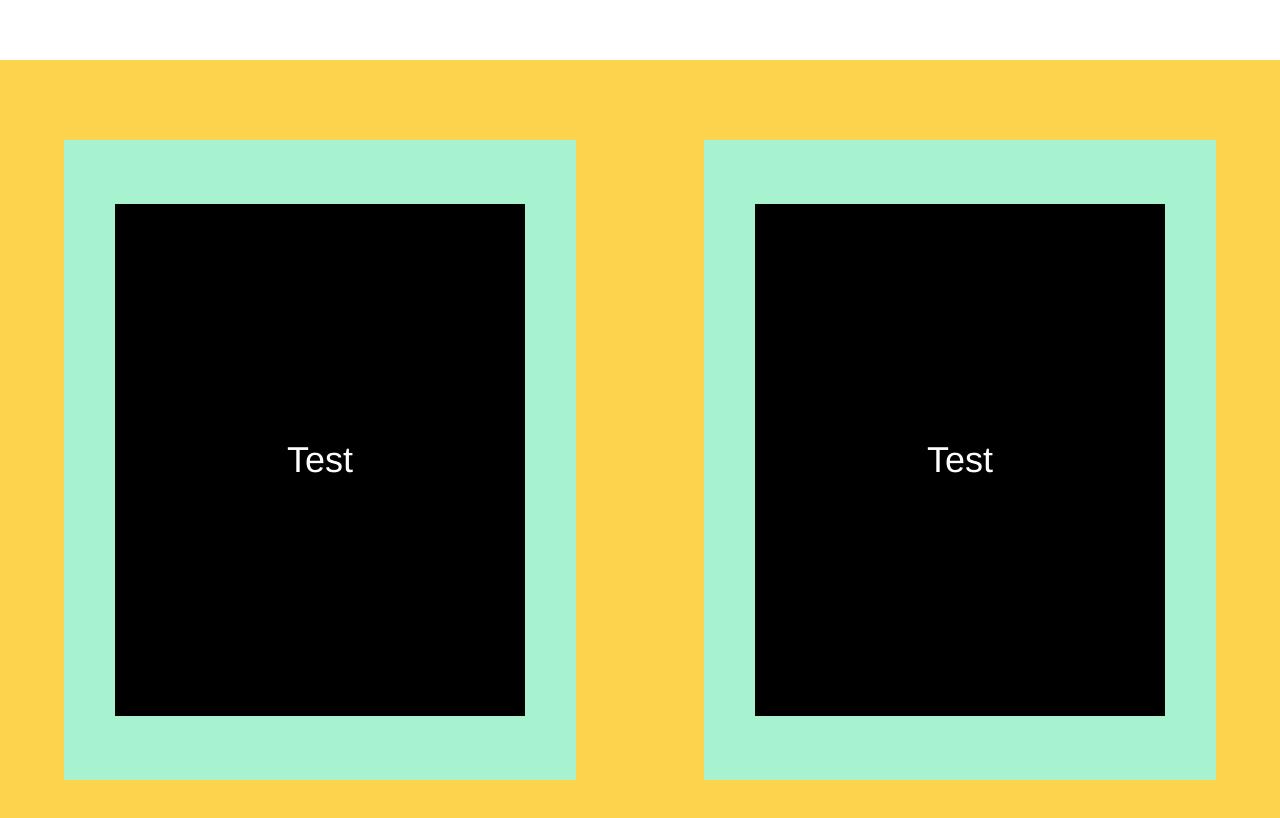
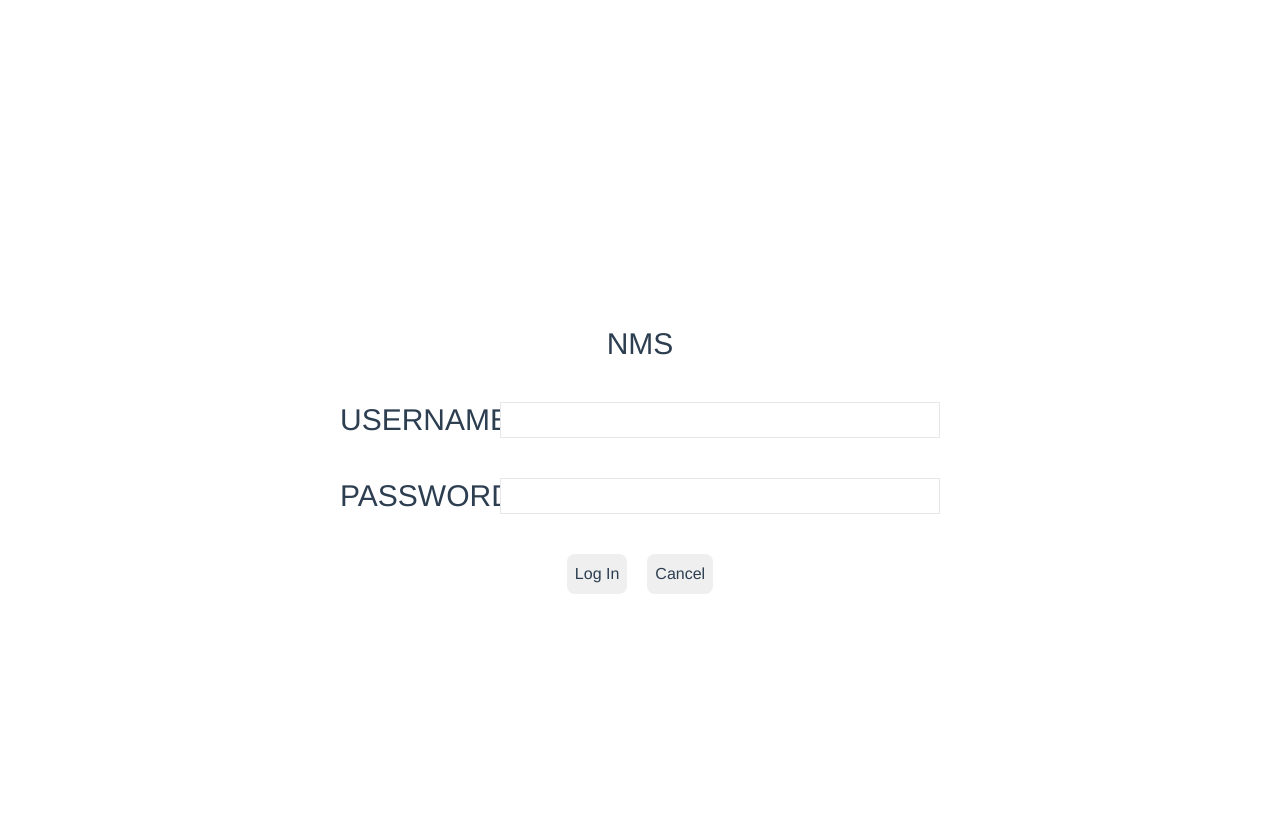
Before and after one commit to isaranakavisute/nms_vue, a Vue app: page / in a window 1280 px wide. Shown: the top 818 px of the page. Built offline with nearby package versions, Linux system fonts and the light colour scheme.

Commit message:
add login

```diff
--- a/src/router/index.js
+++ b/src/router/index.js
@@ -1,12 +1,13 @@
 import { createRouter, createWebHistory } from 'vue-router'
 import HomeView from '../views/HomeView.vue'
 import IsaraView from '../views/IsaraView.vue'
+import LoginView from '../views/LoginView.vue'
 
 const routes = [
   {
     path: '/',
     name: 'isarahome',
-    component: IsaraView
+    component: LoginView
   },
   {
       path: '/home',
@@ -25,7 +26,12 @@ const routes = [
     // this generates a separate chunk (about.[hash].js) for this route
     // which is lazy-loaded when the route is visited.
     component: () => import(/* webpackChunkName: "about" */ '../views/AboutView.vue')
-  }
+  },
+  {
+        path: '/login',
+        name: 'login',
+        component: LoginView
+  },
 ]
 
 const router = createRouter({
--- /dev/null
+++ b/src/views/LoginView.vue
@@ -0,0 +1,27 @@
+<template>
+
+ <div className="flex flex-col h-screen w-screen items-center justify-center bg-white">
+     <div className="flex h-screen w-full flex-row items-center justify-center bg-white">
+             <div className="flex h-1/2 w-1/2 bg-white flex-col justify-center rounded-xl">
+               <div className="flex flex-row w-full h-[5vh] border-0 border-solid border-black items-center justify-center mb-15 mt-10">
+                <div className="text-3xl pb-10">NMS</div>
+               </div>
+               <div className="flex flex-row w-full h-[5vh] border-0 border-solid border-black items-center justify-start mb-10">
+                <div className="text-3xl h-full w-1/4 border-0 border-solid border-black flex flex-col justify-center ml-5">USERNAME</div>
+                <div className="h-full w-3/4 border-0 border-solid border-black flex flex-row justify-start items-center"><input type="text" name="username" className="h-full w-full border border-solid border-yellow text-2xl cursor-wait mr-5"  /></div>
+               </div>
+               <div className="flex flex-row w-full h-[5vh] border-0 border-solid border-black items-center justify-start mb-10">
+                <div className="text-3xl h-full w-1/4 border-0 border-solid border-black flex flex-col justify-center ml-5">PASSWORD</div>
+                <div className="h-full w-3/4 border-0 border-solid border-black flex flex-row justify-start items-center"><input type="text" name="password" className="h-full w-full border border-solid border-yellow text-2xl cursor-wait mr-5"  /></div>
+               </div>
+               <div className="flex flex-row w-full h-[5vh] border-0 border-solid border-black items-center justify-center mb-0">
+                 <input type="submit" className="pl-2 pr-2 pt-2 pb-2 mr-5 bg-amber-200 h-full w-[20vh] rounded-lg" value="Log In" />
+                 <input type="reset" className="pl-2 pr-2 pt-2 pb-2 bg-amber-200 h-full w-[20vh] rounded-lg" value="Cancel" />
+               </div>
+               <div className="flex flex-row w-full h-[5vh] border-0 border-solid border-black items-start justify-center mt-10">
+               </div>
+             </div>
+     </div>
+ </div>
+
+</template>
```
